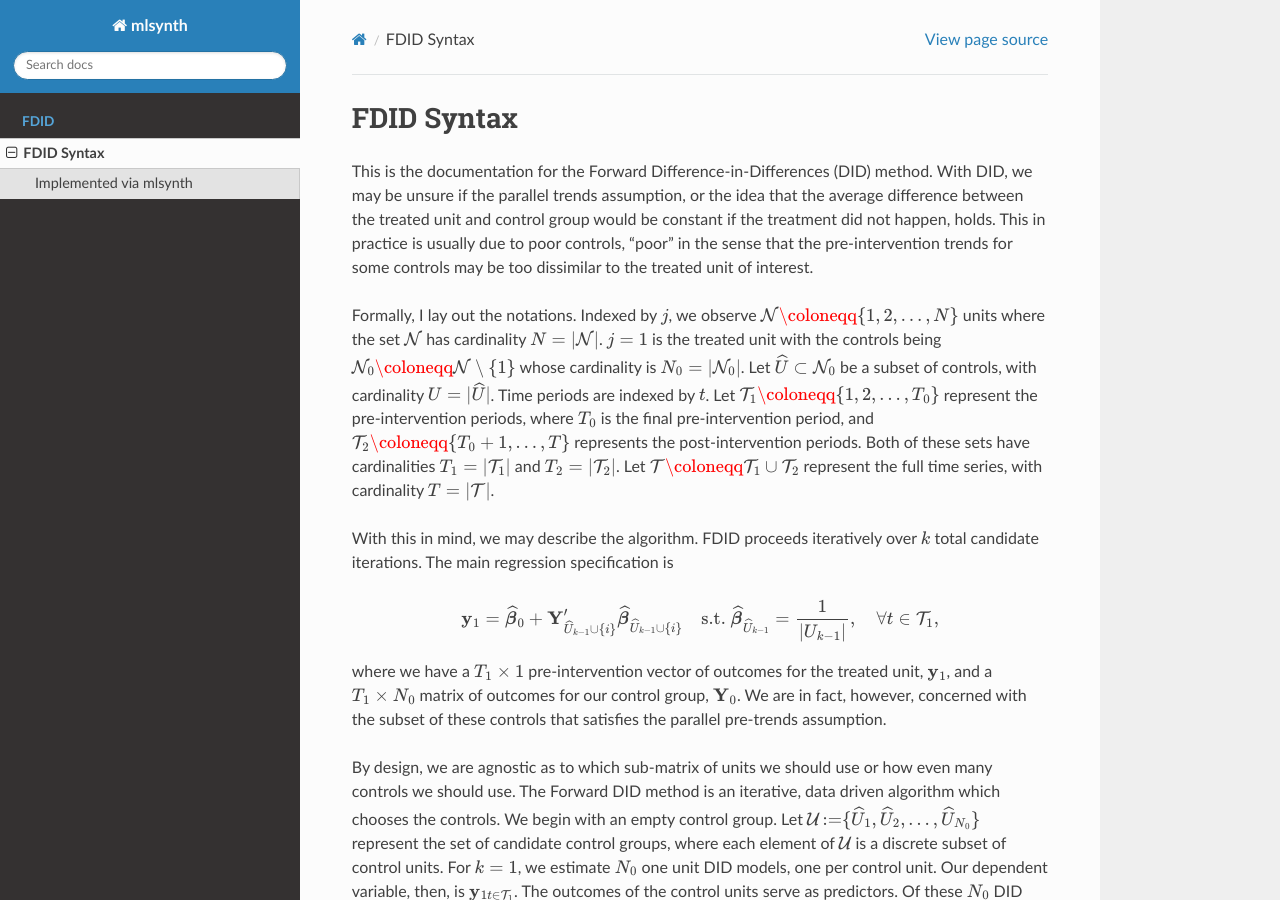
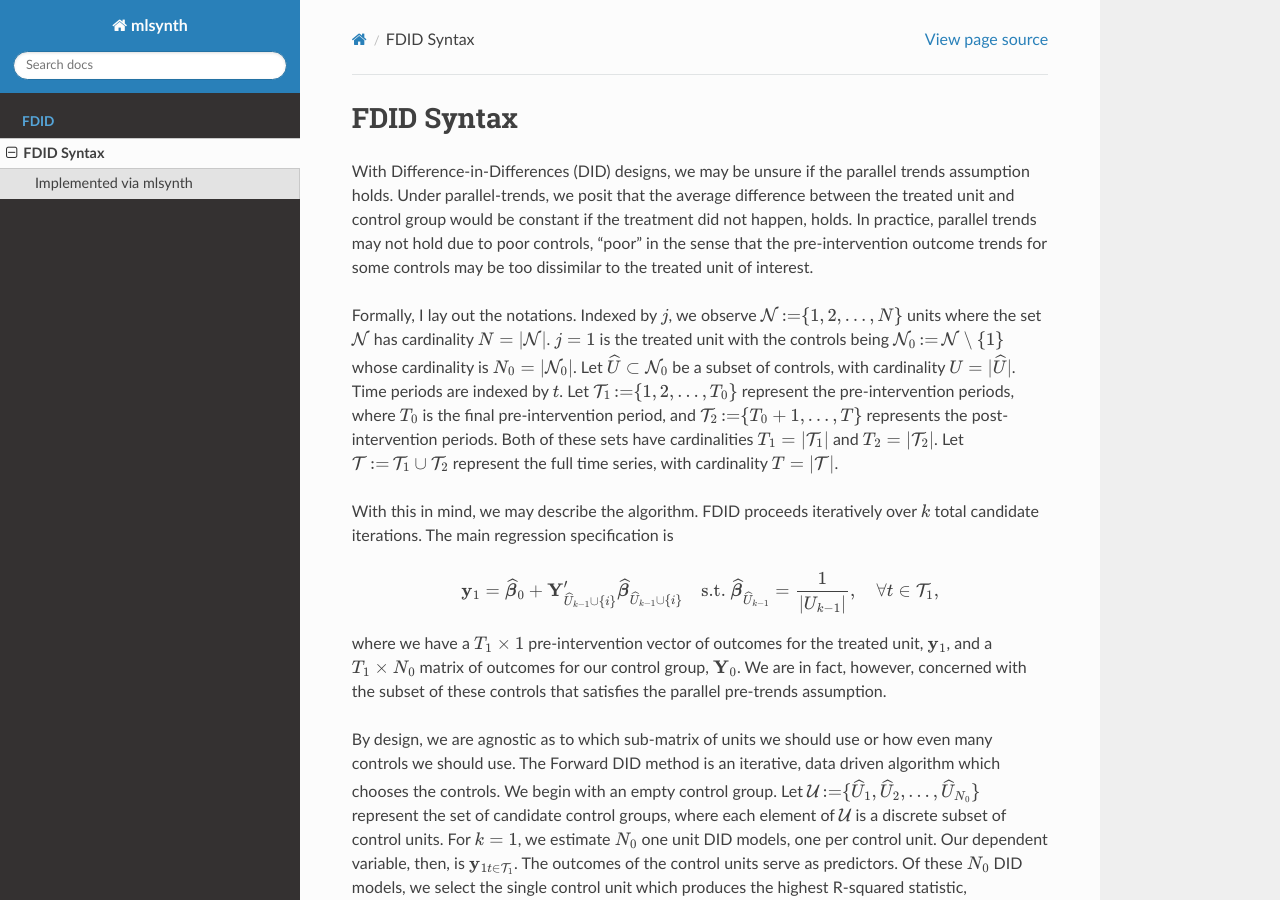
Before and after one commit to jgreathouse9/mlsynth, a Sphinx documentation site: the page built from docs/fdid.rst, in a window 1280 px wide and 900 px high. Built offline with Sphinx 7.4.7 and the Read the Docs theme 3.1.0, drawn with Linux system fonts in a browser that asks for light colours; pages that are not in the unit, such as notebooks, are missing from menus.

Commit message:
Update fdid.rst

```diff
--- a/docs/fdid.rst
+++ b/docs/fdid.rst
@@ -1,9 +1,9 @@
 FDID Syntax
 ==================
 
-This is the documentation for the Forward Difference-in-Differences (DID) method. With DID, we may be unsure if the parallel trends assumption, or the idea that the average difference between the treated unit and control group would be constant if the treatment did not happen, holds. This in practice is usually due to poor controls, "poor" in the sense that the pre-intervention trends for some controls may be too dissimilar to the treated unit of interest.
+With Difference-in-Differences (DID) designs, we may be unsure if the parallel trends assumption holds. Under parallel-trends, we posit that the average difference between the treated unit and control group would be constant if the treatment did not happen, holds. In practice, parallel trends may not hold due to poor controls, "poor" in the sense that the pre-intervention outcome trends for some controls may be too dissimilar to the treated unit of interest.
 
-Formally, I lay out the notations. Indexed by :math:`j`, we observe :math:`\mathcal{N} \coloneqq \{1, 2, \ldots, N\}` units where the set :math:`\mathcal{N}` has cardinality :math:`N = |\mathcal{N}|`. :math:`j = 1` is the treated unit with the controls being :math:`\mathcal{N}_0 \coloneqq \mathcal{N} \setminus \{1\}` whose cardinality is :math:`N_0 = |\mathcal{N}_0|`. Let :math:`\widehat{U} \subset \mathcal{N}_0` be a subset of controls, with cardinality :math:`U = |\widehat{U}|`. Time periods are indexed by :math:`t`. Let :math:`\mathcal{T}_1 \coloneqq \{1, 2, \ldots, T_0\}` represent the pre-intervention periods, where :math:`T_0` is the final pre-intervention period, and :math:`\mathcal{T}_2 \coloneqq \{T_0 + 1, \ldots, T\}` represents the post-intervention periods. Both of these sets have cardinalities :math:`T_1 = |\mathcal{T}_1|` and :math:`T_2 = |\mathcal{T}_2|`. Let :math:`\mathcal{T} \coloneqq \mathcal{T}_1 \cup \mathcal{T}_2` represent the full time series, with cardinality :math:`T = |\mathcal{T}|`.
+Formally, I lay out the notations. Indexed by :math:`j`, we observe :math:`\mathcal{N} \operatorname*{:=} \{1, 2, \ldots, N\}` units where the set :math:`\mathcal{N}` has cardinality :math:`N = |\mathcal{N}|`. :math:`j = 1` is the treated unit with the controls being :math:`\mathcal{N}_0 \operatorname*{:=} \mathcal{N} \setminus \{1\}` whose cardinality is :math:`N_0 = |\mathcal{N}_0|`. Let :math:`\widehat{U} \subset \mathcal{N}_0` be a subset of controls, with cardinality :math:`U = |\widehat{U}|`. Time periods are indexed by :math:`t`. Let :math:`\mathcal{T}_1 \operatorname*{:=} \{1, 2, \ldots, T_0\}` represent the pre-intervention periods, where :math:`T_0` is the final pre-intervention period, and :math:`\mathcal{T}_2 \operatorname*{:=} \{T_0 + 1, \ldots, T\}` represents the post-intervention periods. Both of these sets have cardinalities :math:`T_1 = |\mathcal{T}_1|` and :math:`T_2 = |\mathcal{T}_2|`. Let :math:`\mathcal{T} \operatorname*{:=} \mathcal{T}_1 \cup \mathcal{T}_2` represent the full time series, with cardinality :math:`T = |\mathcal{T}|`.
 
 
 With this in mind, we may describe the algorithm. FDID proceeds iteratively over :math:`k` total candidate iterations. The main regression specification is
```
